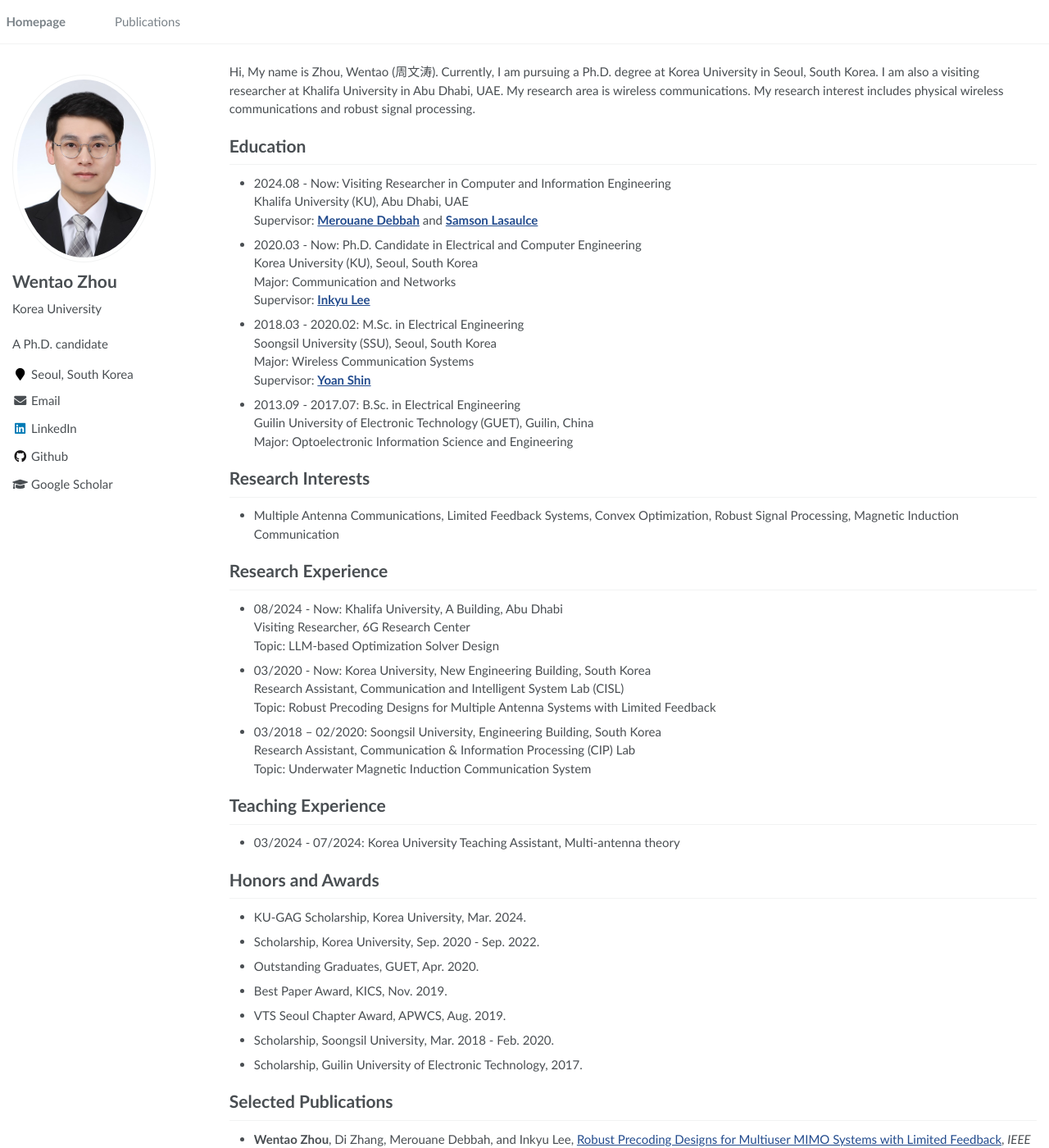
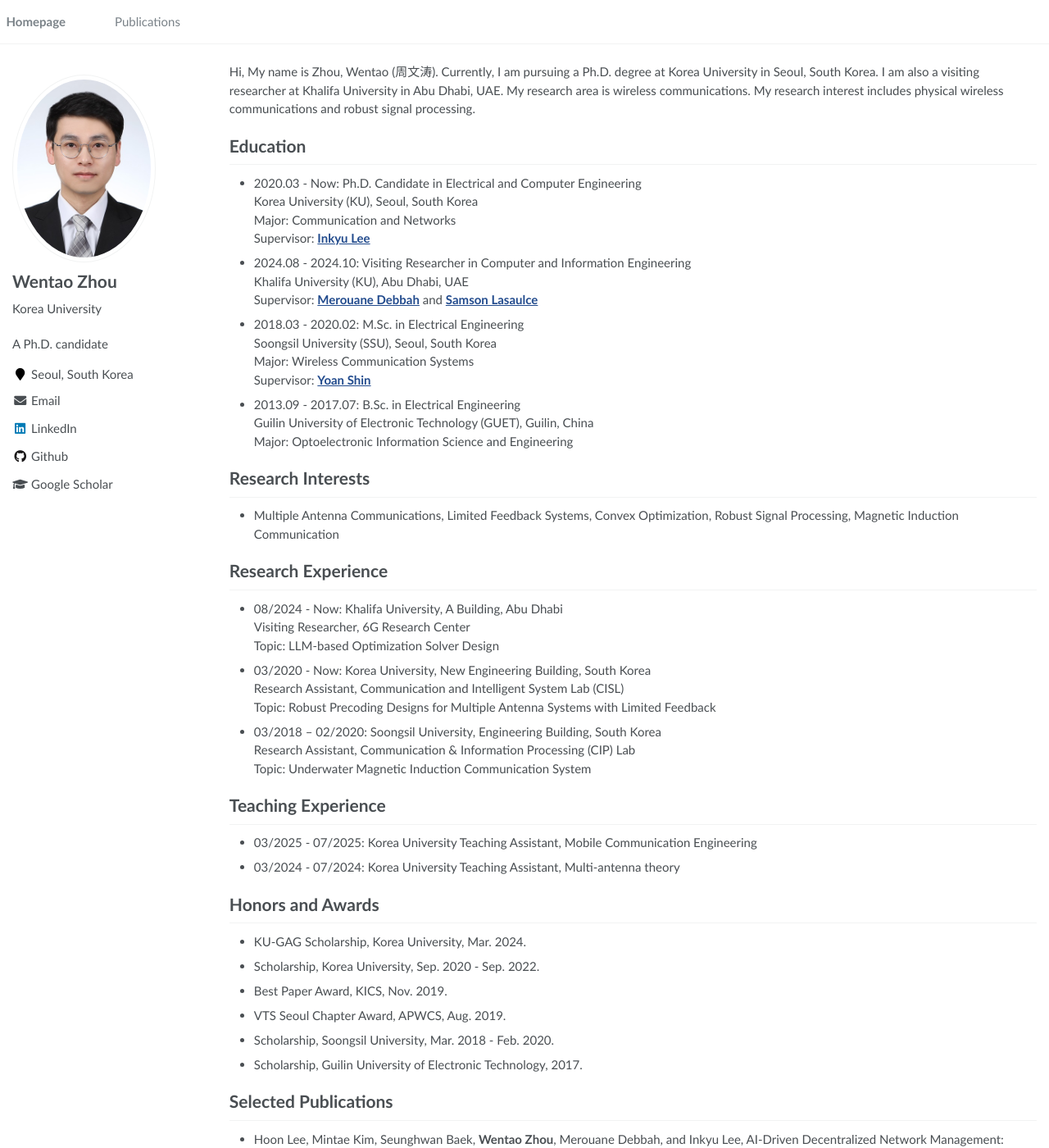
Before and after one commit to zhouwt612/zhouwt612.github.io, a Jekyll site: the page built from _pages/about.md, in a window 1280 px wide and 1400 px high. Shown: the whole window at 82% size. Built offline with Jekyll 4.4.1, drawn with Linux system fonts in a browser that asks for light colours; some of the changed text lies outside the part shown.

Commit message:
Update about.md

```diff
--- a/_pages/about.md
+++ b/_pages/about.md
@@ -21,14 +21,14 @@ Hi, My name is Zhou, Wentao (周文涛). Currently, I am pursuing a Ph.D. degree
 
 
 # Education
-- 2024.08 - Now: Visiting Researcher in Computer and Information Engineering
-  Khalifa University (KU), Abu Dhabi, UAE
-  Supervisor: [**Merouane Debbah**](https://www.ku.ac.ae/college-people/merouane-debbah) and [**Samson Lasaulce**](https://www.ku.ac.ae/college-people/samson-lasaulce)
-
 - 2020.03 - Now: Ph.D. Candidate in Electrical and Computer Engineering
   Korea University (KU), Seoul, South Korea
   Major: Communication and Networks
   Supervisor: [**Inkyu Lee**](http://wireless.korea.ac.kr/page/sub0101.php)
+
+- 2024.08 - 2024.10: Visiting Researcher in Computer and Information Engineering
+  Khalifa University (KU), Abu Dhabi, UAE
+  Supervisor: [**Merouane Debbah**](https://www.ku.ac.ae/college-people/merouane-debbah) and [**Samson Lasaulce**](https://www.ku.ac.ae/college-people/samson-lasaulce)
 
 - 2018.03 - 2020.02: M.Sc. in Electrical Engineering
   Soongsil University (SSU), Seoul, South Korea
@@ -58,18 +58,19 @@ Hi, My name is Zhou, Wentao (周文涛). Currently, I am pursuing a Ph.D. degree
   Topic: Underwater Magnetic Induction Communication System
 
 # Teaching Experience
+- 03/2025 - 07/2025: Korea University
+  Teaching Assistant, Mobile Communication Engineering
 - 03/2024 - 07/2024: Korea University
   Teaching Assistant, Multi-antenna theory
 
 # Honors and Awards
 - KU-GAG Scholarship, Korea University, Mar. 2024.
 - Scholarship, Korea University, Sep. 2020 - Sep. 2022.
-- Outstanding Graduates, GUET, Apr. 2020.
 - Best Paper Award, KICS, Nov. 2019.
 - VTS Seoul Chapter Award, APWCS, Aug. 2019.
 - Scholarship, Soongsil University, Mar. 2018 - Feb. 2020.
 - Scholarship, Guilin University of Electronic Technology, 2017.
 
-
 # Selected Publications
+- Hoon Lee, Mintae Kim, Seunghwan Baek, **Wentao Zhou**, Merouane Debbah, and Inkyu Lee, AI-Driven Decentralized Network Management: Leveraging Multi-Agent Large Language Models for Scalable Optimization, *IEEE Commun. Mag.*, accepted.
 - **Wentao Zhou**, Di Zhang, Merouane Debbah, and Inkyu Lee, [Robust Precoding Designs for Multiuser MIMO Systems with Limited Feedback](https://ieeexplore.ieee.org/document/10438396), *IEEE Trans. Wireless Commun.*, vol.23, no. 8, pp. 9583-9595, Aug. 2024. [[**Code**]](https://github.com/zhouwt612/MIMO-LF-robust-precoding)
```
